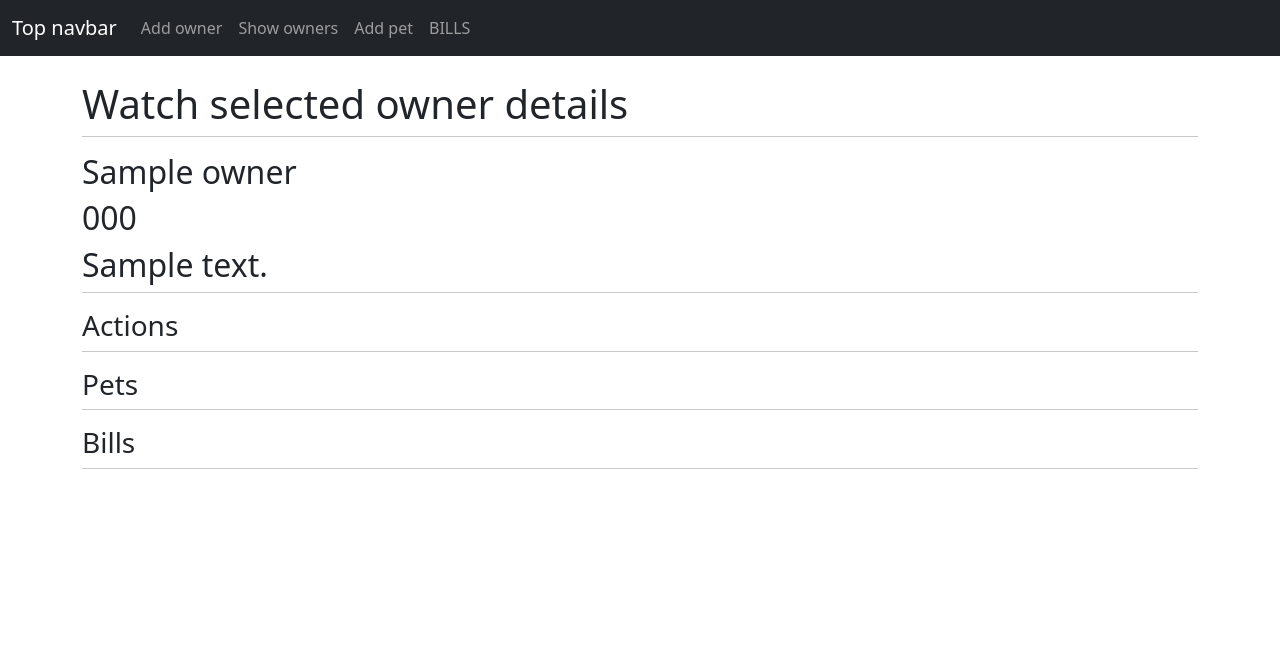
After one commit to lqcharska/Veterinary-clinic, a Django app: page /watch_owner/?selected_owner_id=1 in a window 1280 px wide. The commit adds this page. Shown: the top 668 px of the page. Run offline with Django 4.2, Linux system fonts and the light colour scheme; tables that the repository leaves empty hold one stand-in row (values such as "Sample post"); some libraries are stand-ins or nearby versions.

Commit message:
added user watch

```diff
--- a/przychodnia/forms.py
+++ b/przychodnia/forms.py
@@ -3,6 +3,10 @@ from django.core.exceptions import ValidationError
 from django.forms import models
 
 from przychodnia.models import Owner
+
+
+class WatchOwnerForm(forms.Form):
+    selected_owner_id = forms.IntegerField()
 
 
 class AddOwnerForm(models.ModelForm):
--- a/przychodnia/templates/show_owners.html
+++ b/przychodnia/templates/show_owners.html
@@ -18,7 +18,7 @@
             <tr>
                 <td>{{ forloop.counter }}</td>
                 <td>{{ owner.id }}</td>
-                <td>{{ owner.name }}</td>
+                <td><a href="/watch_owner/?selected_owner_id={{ owner.id }}" >{{ owner.name }}</a></td>
                 <td>{{ owner.phone }}</td>
                 <td>{{ owner.address }}</td>
             </tr>
--- /dev/null
+++ b/przychodnia/templates/watch_owner.html
@@ -0,0 +1,27 @@
+{% extends "main_template.html" %}
+
+{% block title %}Watch owner{% endblock %}
+
+{% block main_content %}
+    <h1>Watch selected owner details</h1>
+
+    <hr class="mt-2 mb-3"/>
+
+    <h2>{{ owner.name }}</h2>
+    <h2>{{ owner.phone }}</h2>
+    <h2>{{ owner.address }}</h2>
+    <hr class="mt-2 mb-3"/>
+
+    <h3>Actions</h3>
+
+    <hr class="mt-2 mb-3"/>
+
+    <h3>Pets</h3>
+
+    <hr class="mt-2 mb-3"/>
+
+    <h3>Bills</h3>
+
+    <hr class="mt-2 mb-3"/>
+
+{% endblock %}
--- a/przychodnia/urls.py
+++ b/przychodnia/urls.py
@@ -10,4 +10,5 @@ urlpatterns = [
     path('', views.index, name='index'),
     path('add_owner/', views.add_owner),
     path('show_owners/', views.show_owners),
+    path('watch_owner/', views.watch_owner),
 ] + static(settings.STATIC_URL, document_root=settings.STATIC_ROOT)
--- a/przychodnia/views.py
+++ b/przychodnia/views.py
@@ -1,8 +1,8 @@
 from django.core.exceptions import ValidationError
-from django.shortcuts import render
+from django.shortcuts import render, redirect
 
 # Create your views here.
-from przychodnia.forms import AddOwnerForm
+from przychodnia.forms import AddOwnerForm, WatchOwnerForm
 from przychodnia.models import Owner
 
 
@@ -48,3 +48,18 @@ def show_owners(request):
     return render(request, 'show_owners.html', {
         'owners': owners,
      })
+
+
+def watch_owner(request):
+    if request.GET:
+        watch_owner = WatchOwnerForm(request.GET)
+        if watch_owner.is_valid():
+            selected_owner_id = watch_owner.cleaned_data["selected_owner_id"]
+            owner = Owner.objects.filter(id=selected_owner_id)
+            if len(owner) > 0:
+                owner = owner[0]
+                return render(request, 'watch_owner.html', {
+                    'owner': owner,
+                 })
+            else:
+                return redirect('show_owners')
```
